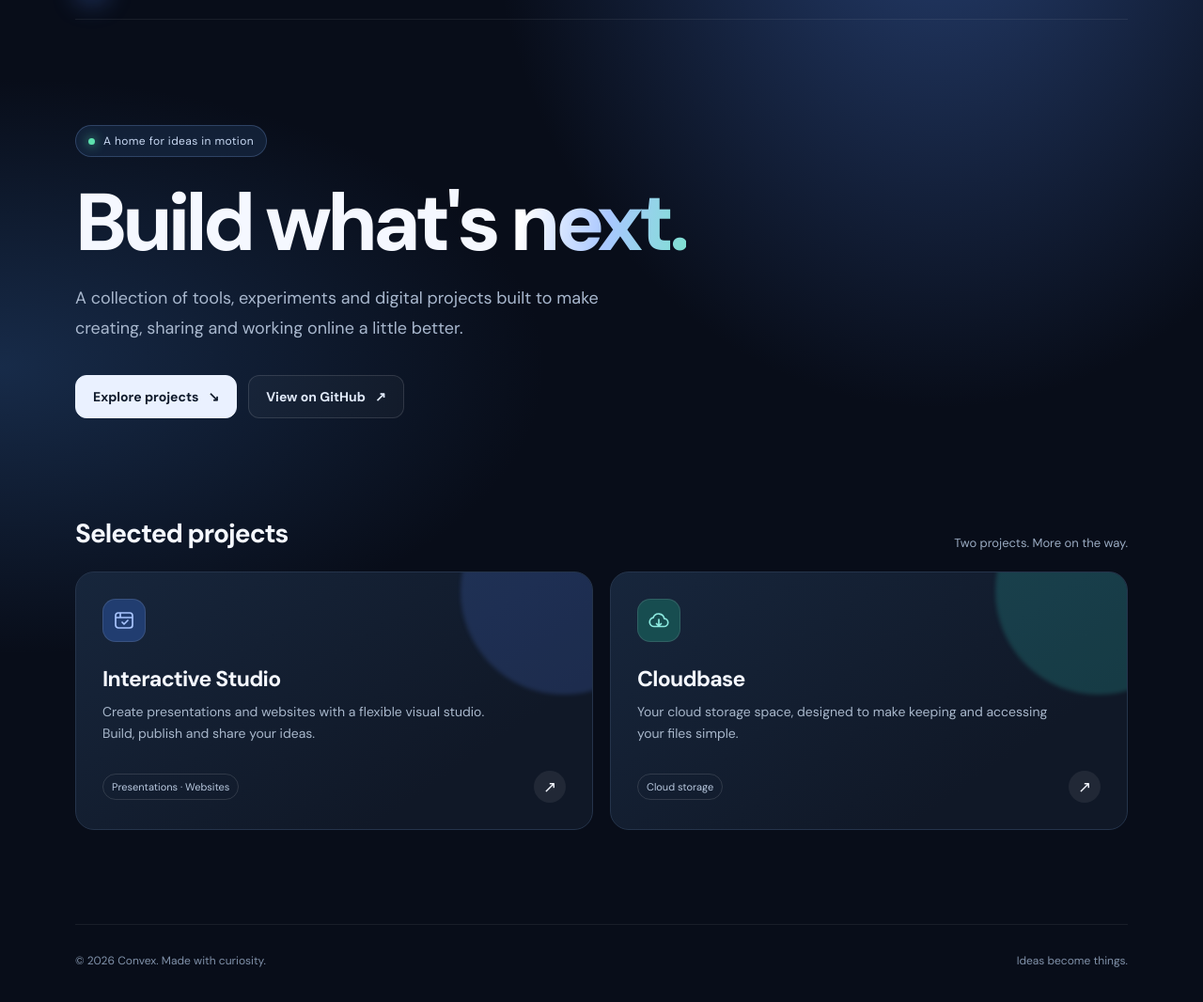
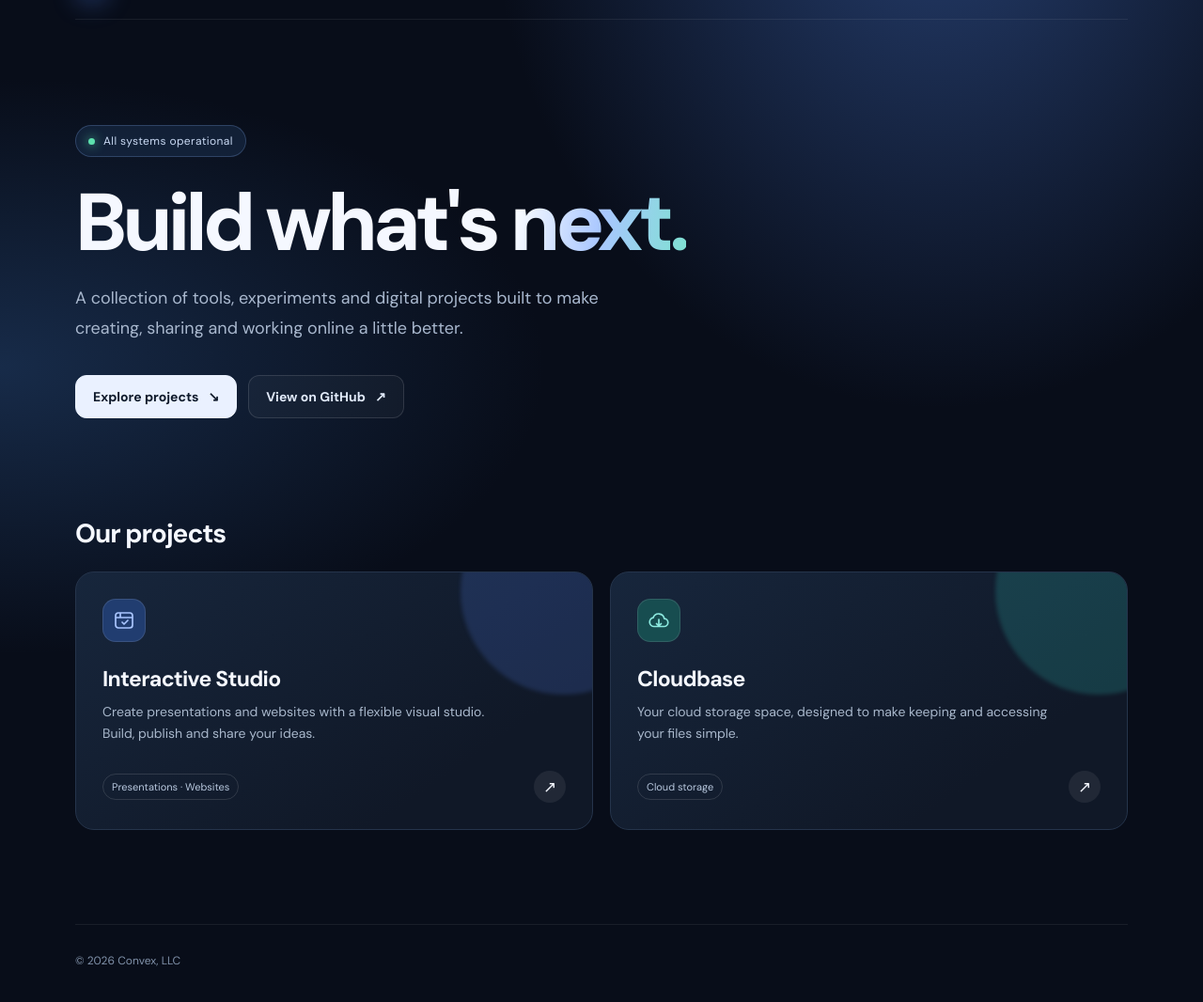
Before and after one commit to AquaTheCanary/convexllc, a plain HTML site: page index.html in a window 1280 px wide. Shown: the part 61-1127 px from the top of the page at 94% size. Drawn offline with Linux system fonts and the light colour scheme.

Commit message:
Update title and footer in index.html

```diff
--- a/index.html
+++ b/index.html
@@ -5,7 +5,7 @@
 <meta name="viewport" content="width=device-width,initial-scale=1">
 <meta name="theme-color" content="#080d19">
 <meta name="description" content="A home for Convex projects, products and experiments.">
-<title>Convex — Build what's next</title>
+<title>Convex, LLC</title>
 <link rel="preconnect" href="https://fonts.googleapis.com">
 <link rel="preconnect" href="https://fonts.gstatic.com" crossorigin>
 <link href="https://fonts.googleapis.com/css2?family=DM+Sans:wght@400;500;600;700;800&display=swap" rel="stylesheet">
@@ -33,25 +33,25 @@ h1{font-size:clamp(48px,8vw,86px);line-height:.99;letter-spacing:-5px;margin:28p
 <div class="wrap">
 <nav><a class="logo" href="/" aria-label="Convex home"><span class="symbol"><svg viewBox="0 0 24 24" fill="none"><path d="M4 18V6l8 7 8-7v12" stroke="white" stroke-width="2.2" stroke-linecap="round" stroke-linejoin="round"/></svg></span>Convex</a><div class="navright"><a href="#projects">Explore projects&nbsp; ↘</a></div></nav>
 <header class="hero">
-<div class="eyebrow"><span class="pulse"></span> A home for ideas in motion</div>
-<h1>Build what's <span class="shine">next.</span></h1>
+<div class="eyebrow"><span class="pulse"></span>All systems operational</div>
+<h1>Build what's<span class="shine"> next.</span></h1>
 <p class="lead">A collection of tools, experiments and digital projects built to make creating, sharing and working online a little better.</p>
 <div class="hero-actions"><a class="btn primary" href="#projects">Explore projects <span>↘</span></a><a class="btn secondary" href="https://github.com/AquaTheCanary">View on GitHub <span>↗</span></a></div>
 </header>
 <section class="projects" id="projects">
-<div class="sectionhead"><div><h2>Selected projects</h2></div><p>Two projects. More on the way.</p></div>
+<div class="sectionhead"><div><h2>Our projects</h2></div><p></p></div>
 <div class="grid">
 <a class="project" href="https://interactivestudio.abrdns.com" style="--glow:#527ee8;--iconbg:#213d70">
 <div class="icon"><svg viewBox="0 0 24 24" fill="none"><rect x="3" y="4" width="18" height="16" rx="3" stroke="#a9c5ff" stroke-width="1.7"/><path d="M3 9h18M8 4v5" stroke="#a9c5ff" stroke-width="1.7"/><path d="m10 14 2 2 4-4" stroke="#a9c5ff" stroke-width="1.7" stroke-linecap="round" stroke-linejoin="round"/></svg></div>
 <h3>Interactive Studio</h3><p>Create presentations and websites with a flexible visual studio. Build, publish and share your ideas.</p><div class="projectfoot"><span class="tag">Presentations · Websites</span><span class="arrow">↗</span></div>
 </a>
-<a class="project" href="https://github.com/AquaTheCanary/cloudbase" style="--glow:#32c8bd;--iconbg:#174d50">
+<a class="project" href="https://cloudbase.abrdns.com" style="--glow:#32c8bd;--iconbg:#174d50">
 <div class="icon"><svg viewBox="0 0 24 24" fill="none"><path d="M7.2 18.5h10.1a4.2 4.2 0 0 0 .5-8.4A6.1 6.1 0 0 0 6 9.2a4.7 4.7 0 0 0 1.2 9.3Z" stroke="#8ce9df" stroke-width="1.7" stroke-linecap="round" stroke-linejoin="round"/><path d="M12 11v7m-2.5-2.5L12 18l2.5-2.5" stroke="#8ce9df" stroke-width="1.7" stroke-linecap="round" stroke-linejoin="round"/></svg></div>
 <h3>Cloudbase</h3><p>Your cloud storage space, designed to make keeping and accessing your files simple.</p><div class="projectfoot"><span class="tag">Cloud storage</span><span class="arrow">↗</span></div>
 </a>
 </div>
 </section>
-<footer class="about"><span>© <span id="year"></span> Convex. Made with curiosity.</span><span>Ideas become things.</span></footer>
+<footer class="about"><span>© <span id="year"></span> Convex, LLC</span><span></span></footer>
 </div>
 <script>document.getElementById("year").textContent=new Date().getFullYear();</script>
 </body>
```
